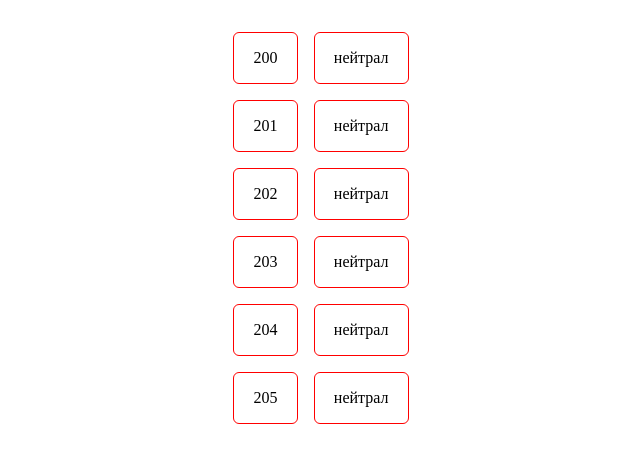
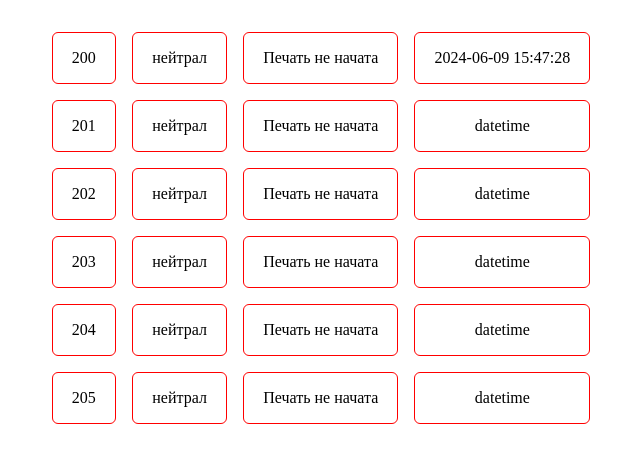
Before and after one commit to DDeadbeaTT/EGE_WEB_MAGIC, a Flask app: page / in a window 1280 px wide. Shown: the top 463 px of the page, without its empty margins (319-959 px from the left). Run offline with Flask 3, Linux system fonts and the light colour scheme; data comes from the database, SQL or seed files in the repository.

Commit message:
Alpha ver 0.2

```diff
--- a/main.py
+++ b/main.py
@@ -3,13 +3,13 @@ from flask import Flask, render_template, request
 db = sqlite3.connect('database.db')
 cursor = db.cursor()
 
-cursor.execute("""CREATE TABLE IF NOT EXISTS kabinets (number INTEGER, kabinet TEXT UNIQUE, status TEXT)""")
-cursor.execute("""REPLACE INTO kabinets  VALUES (1,200,"нейтрал" )""")
-cursor.execute("""REPLACE INTO kabinets  VALUES (2,201,"нейтрал")""")
-cursor.execute("""REPLACE INTO kabinets  VALUES (3,202,"нейтрал")""")
-cursor.execute("""REPLACE INTO kabinets  VALUES (4,203,"нейтрал")""")
-cursor.execute("""REPLACE INTO kabinets  VALUES (5,204,"нейтрал")""")
-cursor.execute("""REPLACE INTO kabinets  VALUES (6,205,"нейтрал")""")
+cursor.execute("""CREATE TABLE IF NOT EXISTS kabinets (number INTEGER, kabinet TEXT UNIQUE, status TEXT , print TEXT, time INTEGER)""")
+cursor.execute("""REPLACE INTO kabinets  VALUES (1,200,"нейтрал", "Печать не начата", datetime((strftime('%s','now')), 'unixepoch', 'localtime' ))""")
+cursor.execute("""REPLACE INTO kabinets  VALUES (2,201,"нейтрал", "Печать не начата", "datetime")""")
+cursor.execute("""REPLACE INTO kabinets  VALUES (3,202,"нейтрал", "Печать не начата", "datetime")""")
+cursor.execute("""REPLACE INTO kabinets  VALUES (4,203,"нейтрал", "Печать не начата", "datetime")""")
+cursor.execute("""REPLACE INTO kabinets  VALUES (5,204,"нейтрал", "Печать не начата", "datetime")""")
+cursor.execute("""REPLACE INTO kabinets  VALUES (6,205,"нейтрал", "Печать не начата", "datetime")""")
 
 cursor.execute("SELECT * FROM kabinets")
 print(cursor.fetchall())
@@ -23,7 +23,7 @@ app = Flask(__name__)
 def main():
     db = sqlite3.connect('database.db')
     cursor = db.cursor()
-    all = cursor.execute("SELECT kabinet, status FROM kabinets").fetchall()
+    all = cursor.execute("SELECT kabinet, status , print, time FROM kabinets").fetchall()
     db.commit()
     db.close()
     return render_template("main_page.html", all = all)
--- a/templates/main_page.html
+++ b/templates/main_page.html
@@ -6,7 +6,7 @@
      <link rel ="stylesheet" href="style.css" >
 </head>
 <body>
-<link rel ="stylesheet" href="style.css" type = "text/css" >
+<link rel ="stylesheet" href="/static/style.css"  >
     <div class = 'container'>
         <table>
             {% for row in all %}
```
Also changed, not shown: static/style.css (renamed from style.css).
